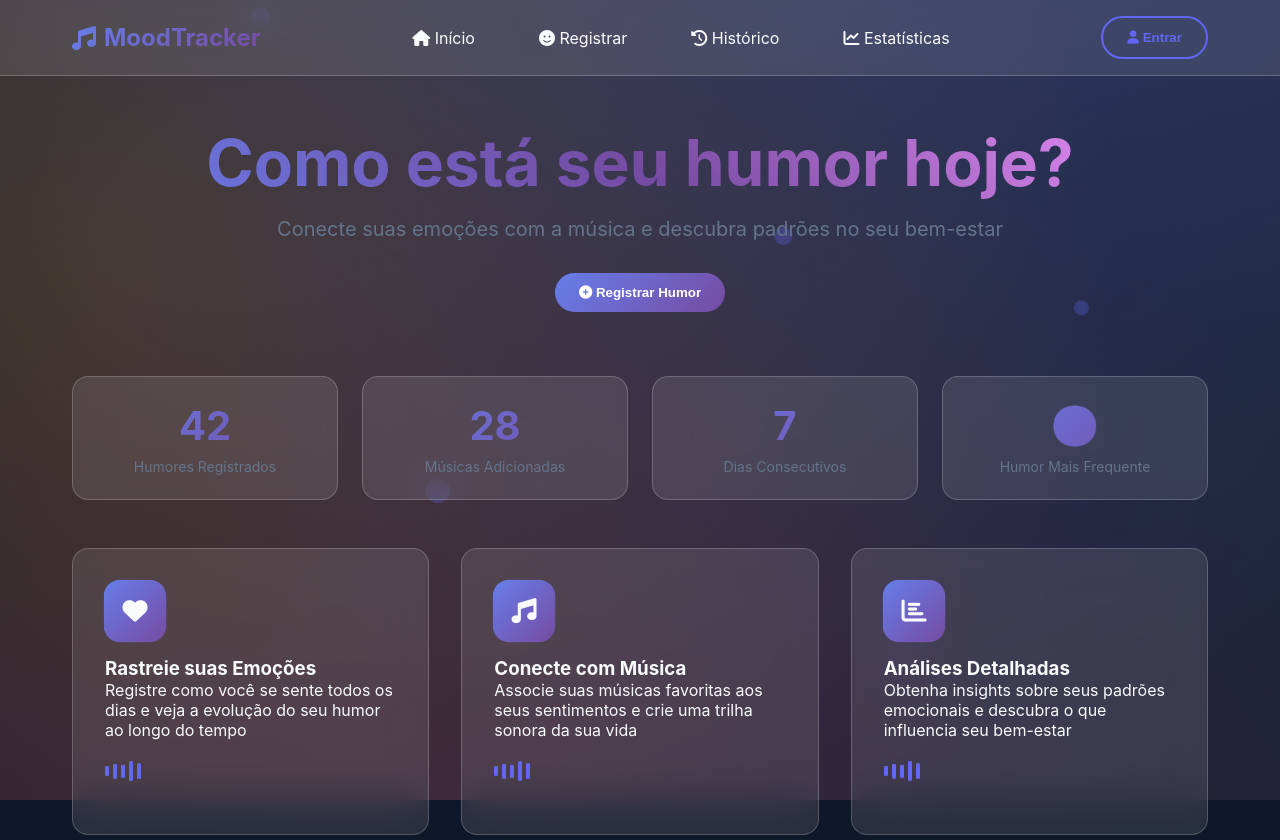
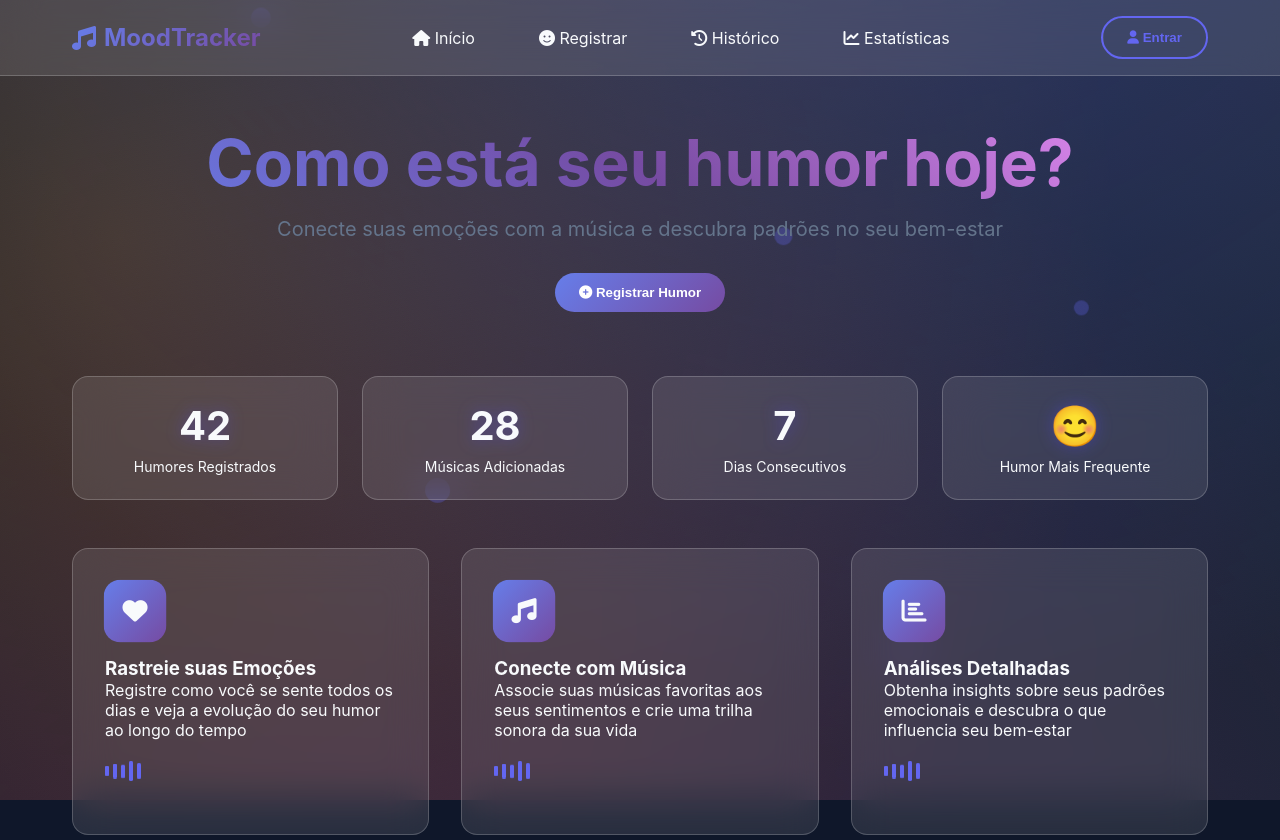
Before and after one commit to rpalbq/devweb2, a Flask app: page / in a window 1280 px wide. Shown: the top 840 px of the page. Run offline with Flask 3, Linux system fonts and the light colour scheme.

Commit message:
modificando css

```diff
--- a/app-main/templates/index.html
+++ b/app-main/templates/index.html
@@ -418,6 +418,7 @@
             transition: all 0.3s ease;
         }
 
+
         .stat-card:hover {
             transform: translateY(-5px);
             border-color: var(--primary);
@@ -426,14 +427,11 @@
         .stat-number {
             font-size: 2.5rem;
             font-weight: bold;
-            background: var(--gradient);
-            -webkit-background-clip: text;
-            -webkit-text-fill-color: transparent;
-            background-clip: text;
+            filter: drop-shadow(0 0 8px rgba(79, 70, 229, 0.4));
         }
 
         .stat-label {
-            color: var(--gray);
+            color: var(--light);
             font-size: 0.875rem;
             margin-top: 0.5rem;
         }
```
